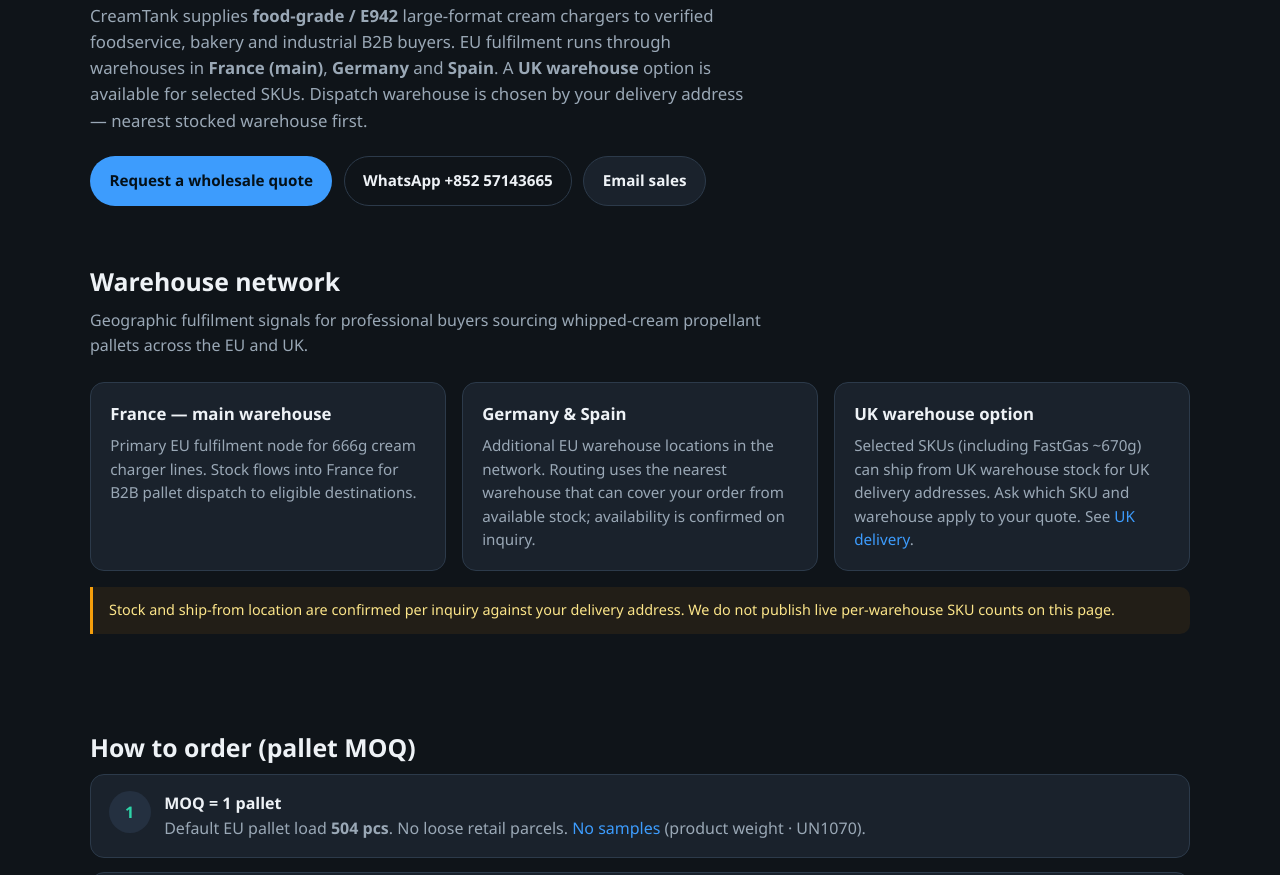
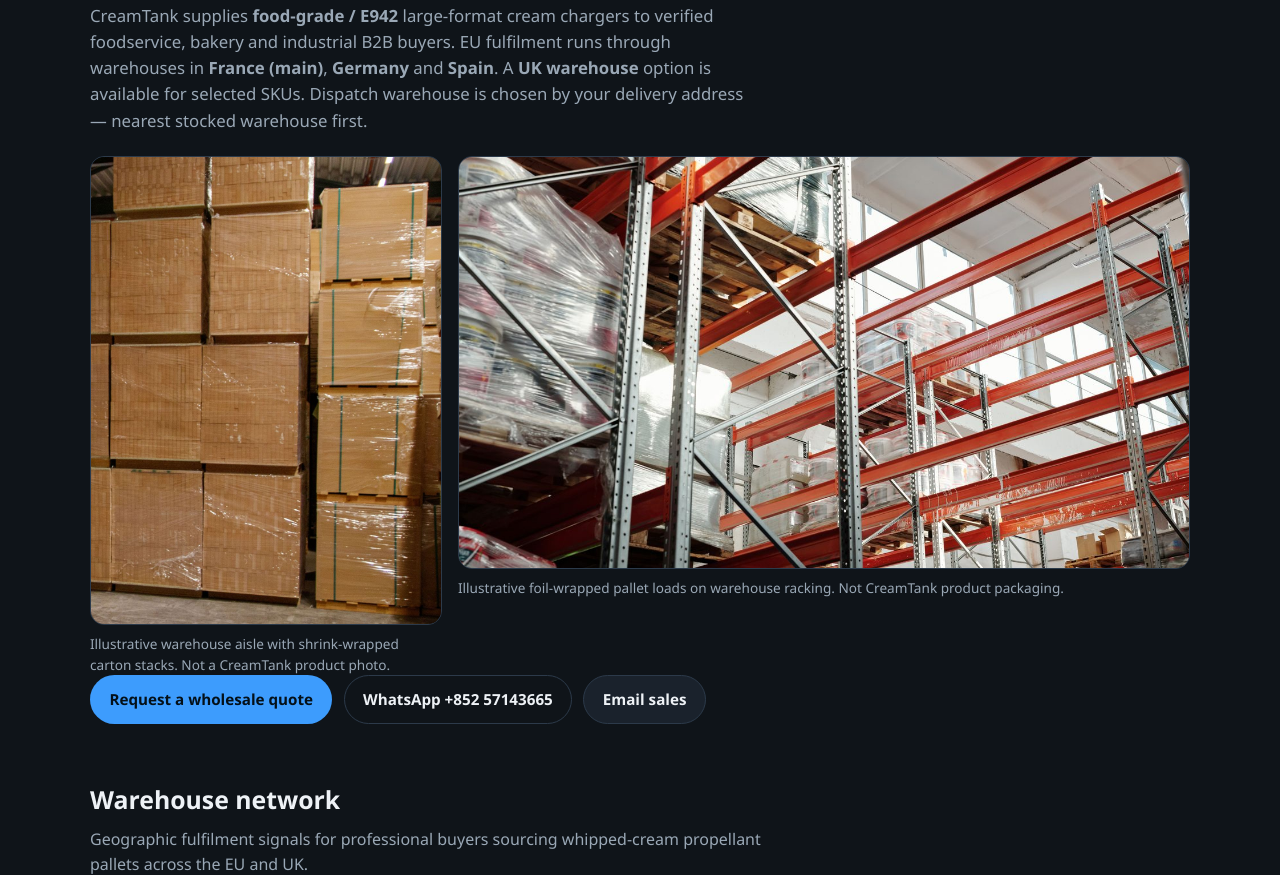
Before and after one commit to goldenliu79-creator/creamtank, a plain HTML site: page fulfilment.html in a window 1280 px wide. Shown: the part 353-1228 px from the top of the page. Drawn offline with Linux system fonts and the light colour scheme.

Commit message:
Add warehouse atmosphere photos to fulfilment and receiving pages
Publish the two confirmed GitHub Pages drafts: fulfilment and receiving a UN1070 pallet, plus the three reviewed warehouse JPEGs they reference.

Co-authored-by: Cursor Agent <cursoragent@cursor.com>
Co-authored-by: goldenliu79-creator <goldenliu79-creator@users.noreply.github.com>

```diff
--- a/fulfilment.html
+++ b/fulfilment.html
@@ -13,6 +13,8 @@
   <meta property="og:title" content="EU &amp; UK Warehouse Fulfilment | Food-Grade N₂O Cream Chargers · CreamTank" />
   <meta property="og:description" content="B2B pallet fulfilment from CreamTank EU warehouses in France, Germany and Spain — stock ready; delivery within 7 days for eligible orders. UK warehouse option available." />
   <meta property="og:locale" content="en_GB" />
+  <meta property="og:image" content="https://creamtank.com/assets/warehouse-foil-wrapped-pallets-on-racks_1280x720.jpg" />
+  <meta name="twitter:image" content="https://creamtank.com/assets/warehouse-foil-wrapped-pallets-on-racks_1280x720.jpg" />
   <meta name="twitter:card" content="summary_large_image" />
   <meta name="twitter:title" content="EU Warehouse Fulfilment · CreamTank B2B" />
   <meta name="twitter:description" content="France · Germany · Spain warehouse network for food-grade cream charger pallets. Stock ready — delivery within 7 days. Inquire for wholesale quote." />
@@ -190,6 +192,20 @@
     .related { display: grid; grid-template-columns: repeat(auto-fit, minmax(220px, 1fr)); gap: 1rem; }
 
     .hero-simple { padding: 2rem 0 1rem; }
+
+    figure.page-photo { margin: 1.25rem 0 0; max-width: 28rem; }
+    figure.page-photo.wide { max-width: min(46rem, 100%); }
+    figure.page-photo img { width: 100%; height: auto; display: block; border-radius: var(--radius); border: 1px solid var(--line); background: var(--surface); }
+    figure.page-photo figcaption { color: var(--muted); font-size: 0.85rem; margin-top: 0.5rem; }
+    .page-photos {
+      display: grid;
+      grid-template-columns: minmax(0, 22rem) minmax(0, 1fr);
+      gap: 1rem;
+      margin: 1.25rem 0 0;
+      align-items: start;
+    }
+    .page-photos figure.page-photo { margin: 0; max-width: none; }
+    @media (max-width: 760px) { .page-photos { grid-template-columns: 1fr; } }
   </style>
   <script type="application/ld+json">
   {
@@ -294,6 +310,16 @@
       </div>
       <h1>EU warehouse fulfilment for food-grade N₂O cream chargers</h1>
       <p class="lead">CreamTank supplies <strong>food-grade / E942</strong> large-format cream chargers to verified foodservice, bakery and industrial B2B buyers. EU fulfilment runs through warehouses in <strong>France (main)</strong>, <strong>Germany</strong> and <strong>Spain</strong>. A <strong>UK warehouse</strong> option is available for selected SKUs. Dispatch warehouse is chosen by your delivery address — nearest stocked warehouse first.</p>
+      <div class="page-photos" aria-label="Illustrative warehouse fulfilment atmosphere">
+        <figure class="page-photo">
+          <img src="/assets/warehouse-shrinkwrapped-carton-stacks_1080x1440.jpg" width="1080" height="1440" loading="lazy" decoding="async" alt="Shrink-wrapped cardboard carton stacks in a warehouse aisle" />
+          <figcaption>Illustrative warehouse aisle with shrink-wrapped carton stacks. Not a CreamTank product photo.</figcaption>
+        </figure>
+        <figure class="page-photo wide">
+          <img src="/assets/warehouse-foil-wrapped-pallets-on-racks_1280x720.jpg" width="1280" height="720" loading="lazy" decoding="async" alt="Foil-wrapped pallet loads stored on warehouse racking" />
+          <figcaption>Illustrative foil-wrapped pallet loads on warehouse racking. Not CreamTank product packaging.</figcaption>
+        </figure>
+      </div>
       <div class="btns">
         <a class="btn btn-primary" href="/#inquiry">Request a wholesale quote</a>
         <a class="btn btn-secondary" href="https://wa.me/85257143665" target="_blank" rel="noopener">WhatsApp +852 57143665</a>
```
Also changed, not shown: answers/receiving-un1070-pallet.html (+9 -0 lines), assets/warehouse-dock-receiving-cartons_1280x720.jpg (added), assets/warehouse-foil-wrapped-pallets-on-racks_1280x720.jpg (added), assets/warehouse-shrinkwrapped-carton-stacks_1080x1440.jpg (added).
